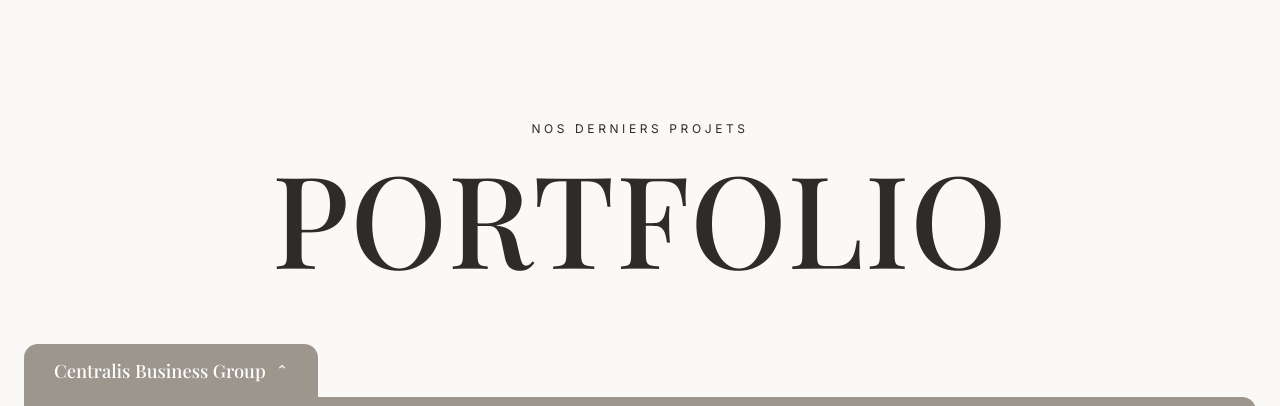
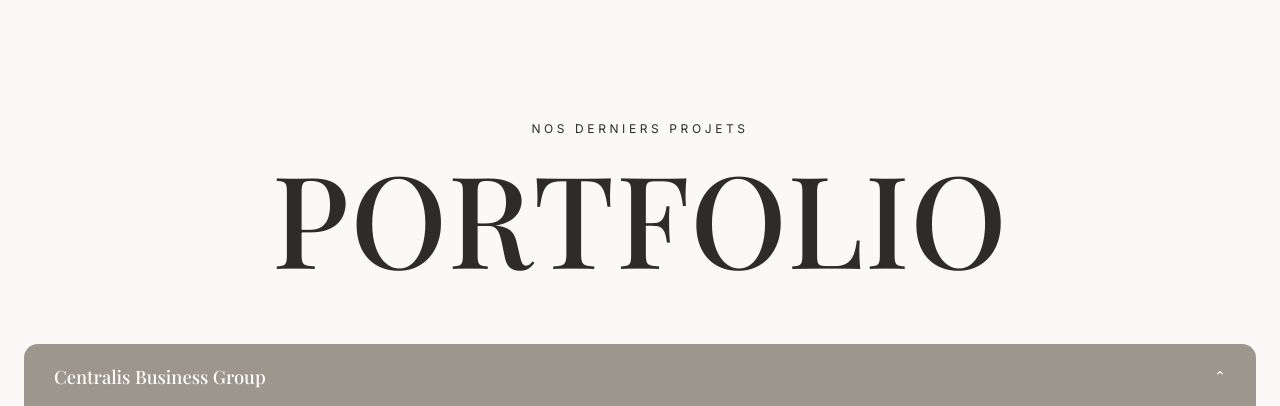
Before and after one commit to Centralis23/webglowing, a PHP site: page / in a window 1280 px wide. Shown: the part 705-1111 px from the top of the page. Run offline with PHP 8.4, Linux system fonts and the light colour scheme.

Commit message:
Fix odd accordion layout with full-width headers
Replace the compact pill headers (which left a thin, disconnected
color strip trailing to the right when collapsed on wide screens)
with conventional full-width accordion bars, stacked with a regular
gap instead of overlapping negative margins.

Co-Authored-By: Claude Sonnet 5 <noreply@anthropic.com>
Claude-Session: https://claude.ai/code/session_01L4feZGNX4GpSS44QNya5iV

```diff
--- a/style.css
+++ b/style.css
@@ -151,21 +151,18 @@ h1,h2,h3{font-family:var(--ff-display);font-weight:500;letter-spacing:.01em;colo
   margin-bottom:64px;
 }
 /* ---- Portfolio tab stack (nuances de gris) ---- */
-.tab-stack{margin-top:48px;}
-.tab-item{position:relative;}
-.tab-item + .tab-item{margin-top:-8px;}
+.tab-stack{margin-top:48px;display:flex;flex-direction:column;gap:12px;}
+.tab-item{border-radius:14px;overflow:hidden;}
 .tab-header{
-  display:inline-flex;align-items:center;gap:10px;
-  padding:14px 30px;border:none;cursor:pointer;text-align:left;
+  width:100%;display:flex;align-items:center;justify-content:space-between;gap:10px;
+  padding:20px 30px;border:none;cursor:pointer;text-align:left;
   font-family:var(--ff-display);font-size:1.15rem;color:#fff;
-  border-radius:14px 14px 0 0;
-  position:relative;z-index:2;
 }
 .tab-arrow{font-size:.9rem;transition:transform .3s ease;}
 .tab-item.is-open .tab-arrow{transform:rotate(180deg);}
 .tab-band{
-  width:100%;border-radius:0 14px 14px 14px;overflow:hidden;
-  max-height:20px;transition:max-height .5s ease;
+  width:100%;max-height:0;overflow:hidden;
+  transition:max-height .5s ease;
 }
 .tab-item.is-open .tab-band{max-height:460px;}
 .tab-panel-inner{display:flex;gap:28px;align-items:center;padding:12px 30px 28px;}
```
